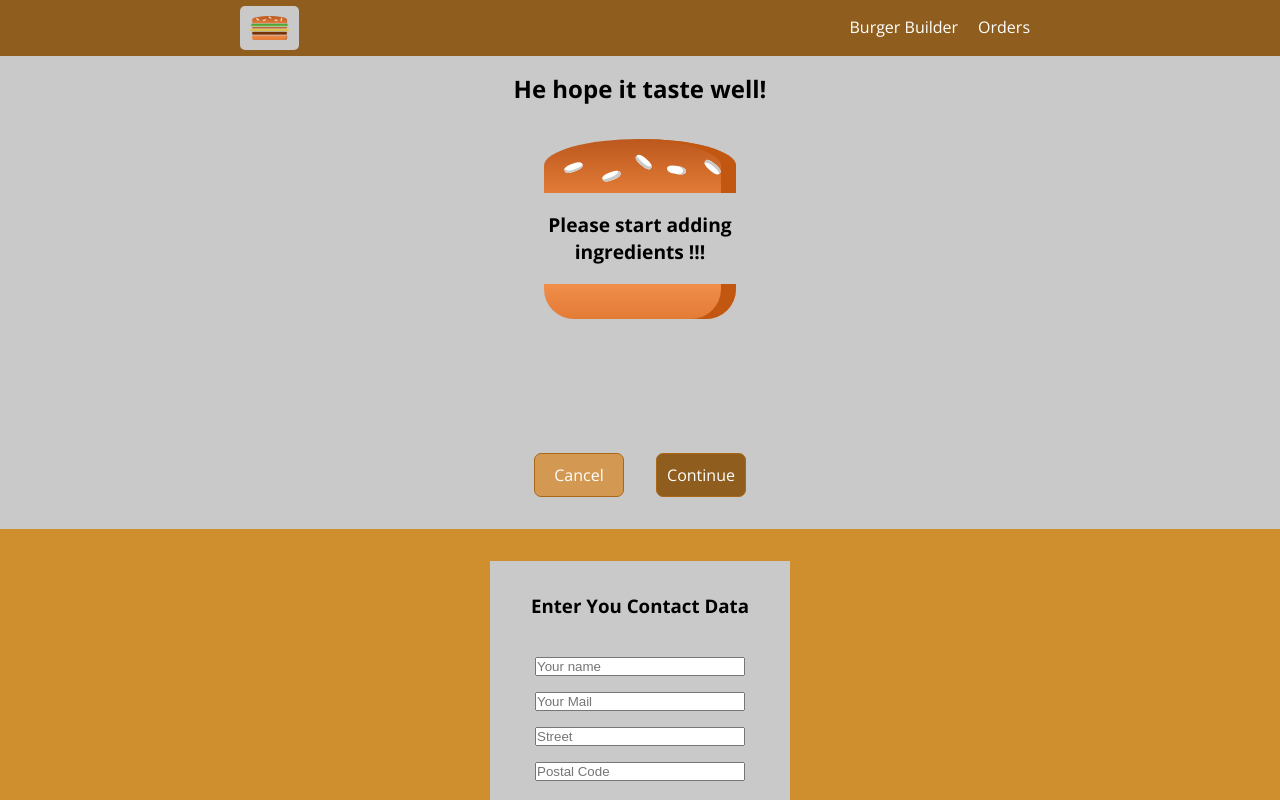
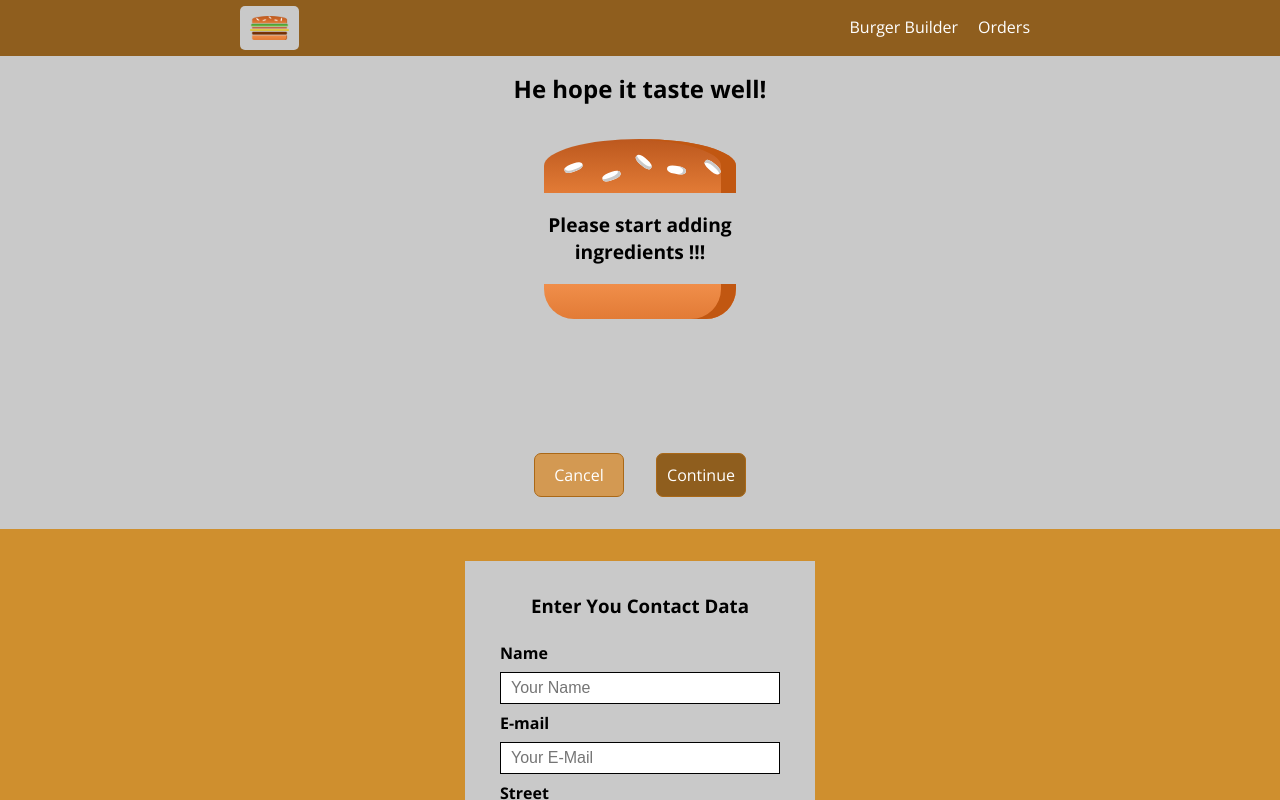
Before and after one commit to radu-alin/burger-builder-with-react, a React (Create React App) app: page /checkout in a window 1280 px wide. Both pictures are taken after a click on the button "Continue". Shown: the top 800 px of the page. Built offline with nearby package versions, Linux system fonts and the light colour scheme.

Commit message:
--- created- component/ui: Input; --- implemented- logic for form validation and submit form to backend Firebase;

```diff
--- a/src/components/Burger/BurgerBuildControls/BurgerBuildControl/BurgerBuildControl.js
+++ b/src/components/Burger/BurgerBuildControls/BurgerBuildControl/BurgerBuildControl.js
@@ -12,13 +12,13 @@ const BurgerBuildControl = ({
     <div classes="label">{label}</div>
     <div>
       <Button
-        type={'less'}
+        type="less"
         onClickAction={ingRemove}
         disabled={buttonLessDisabled}
       >
         Less
       </Button>
-      <Button type={'more'} onClickAction={ingAdd} disabled={false}>
+      <Button type="more" onClickAction={ingAdd} disabled={false}>
         More
       </Button>
     </div>
--- a/src/components/Burger/BurgerBuildControls/BurgerBuildControls.js
+++ b/src/components/Burger/BurgerBuildControls/BurgerBuildControls.js
@@ -50,8 +50,8 @@ const BurgerBuildControls = ({
           <p className="p-1">Price: &#8364; {totalPrice.toFixed(2)}</p>
           {renderButtons}
           <Button
-            type={'more order'}
-            spacing={'my-1'}
+            type="more order"
+            spacing="my-1"
             onClickAction={enableCheckout}
             disabled={!buttonOrderDisabled}
           >
--- a/src/components/Burger/BurgerIngredients/BurgerIngredients.js
+++ b/src/components/Burger/BurgerIngredients/BurgerIngredients.js
@@ -21,9 +21,9 @@ const BurgerIngredients = ({ ingredients }) => {
 
   return (
     <div className="burger-ingredients mg-auto py-1 ">
-      <BurgerIngredient type={'bread-top'} />
+      <BurgerIngredient type="bread-top" />
       {transformedIngredients}
-      <BurgerIngredient type={'bread-bottom'} />
+      <BurgerIngredient type="bread-bottom" />
     </div>
   );
 };
--- a/src/components/Burger/OrderSummary/OrderSummary.js
+++ b/src/components/Burger/OrderSummary/OrderSummary.js
@@ -20,10 +20,10 @@ const OrderSummary = ({
       <ul>{renderIngredients}</ul>
       <h4 className="my-1">Total Price: &#8364; {totalPrice.toFixed(2)}</h4>
       <p>Continue to Checkout ?</p>
-      <Button type={'less order my-1'} onClickAction={cancelPurchase}>
+      <Button type="less order my-1" onClickAction={cancelPurchase}>
         CANCEL
       </Button>
-      <Button type={'more order my-1'} onClickAction={continuePurchase}>
+      <Button type="more order my-1" onClickAction={continuePurchase}>
         CONTINUE
       </Button>
     </Aux>
--- a/src/components/Orders/Orders.js
+++ b/src/components/Orders/Orders.js
@@ -4,10 +4,11 @@ import './Orders.scss';
 
 const Orders = ({ orders }) => {
   const renderOrders = () => {
+    console.log(orders.length);
+    console.log(orders);
     if (orders.length === 0) {
       return <p>Please make an Order</p>;
     }
-    if (orders !== null) {
     return orders.map((order) => {
       return (
         <Order
@@ -18,7 +19,6 @@ const Orders = ({ orders }) => {
         />
       );
     });
-    }
   };
   return (
     <section className="bg-gray-main">
--- a/src/components/UI/Button/Button.scss
+++ b/src/components/UI/Button/Button.scss
@@ -37,6 +37,13 @@
       background-color: #99703f;
       color: white;
     }
+    &:disabled,
+    &:disabled:hover {
+      background-color: #ac9980;
+      border: 1px solid #7e7365;
+      color: #ccc;
+      cursor: not-allowed;
+    }
   }
 
   &.order {
--- /dev/null
+++ b/src/components/UI/Input/Input.js
@@ -0,0 +1,74 @@
+import './Input.scss';
+
+const Input = ({
+  label,
+  elementType,
+  value,
+  onChangeAction,
+  shouldValidate,
+  touched,
+  isValid,
+  ...elementConfig
+}) => {
+  let inputElement = null;
+  let classes = 'input-element';
+  if (!isValid && shouldValidate && touched) {
+    classes = 'input-element invalid';
+  }
+
+  const optionRender = (data) => {
+    return data.map((el) => (
+      <option key={el.value} value={el.value} onChange={onChangeAction}>
+        {el.displayValue}
+      </option>
+    ));
+  };
+
+  switch (elementType) {
+    case 'input':
+      inputElement = (
+        <input
+          className={classes}
+          value={value}
+          onChange={onChangeAction}
+          {...elementConfig}
+        />
+      );
+      break;
+    case 'select':
+      inputElement = (
+        <select className={classes} value={value} onChange={onChangeAction}>
+          {optionRender(elementConfig.options)}
+        </select>
+      );
+      break;
+    case 'textarea':
+      inputElement = (
+        <textarea
+          className={classes}
+          value={value}
+          onChange={onChangeAction}
+          {...elementConfig}
+        />
+      );
+      break;
+    default:
+      inputElement = (
+        <input
+          className={classes}
+          value={value}
+          onChange={onChangeAction}
+          {...elementConfig}
+        />
+      );
+  }
+
+  return (
+    <div className="input">
+      <label>{label}</label>
+      {inputElement}
+    </div>
+  );
+};
+
+export default Input;
--- /dev/null
+++ b/src/components/UI/Input/Input.scss
@@ -0,0 +1,28 @@
+.input {
+  display: block;
+  text-align: left;
+
+  & label {
+    font-weight: bold;
+    display: block;
+    margin: 0.5rem auto 0.5rem auto;
+  }
+
+  & .input-element {
+    width: 100%;
+    height: 2rem;
+    padding-left: 10px;
+    font-size: 1rem;
+    border: 1px solid #000;
+    outline: none;
+
+    &:focus,
+    &:hover {
+      background: #daa972;
+    }
+
+    &.invalid {
+      border: 1px solid #f00;
+    }
+  }
+}
--- a/src/containers/ContactData/ContactData.js
+++ b/src/containers/ContactData/ContactData.js
@@ -1,5 +1,6 @@
 import { Component } from 'react';
 
+import Input from '../../components/UI/Input/Input';
 import Button from '../../components/UI/Button/Button';
 import Spinner from '../../components/UI/Spinner/Spinner';
 
@@ -9,13 +10,104 @@ import './ContactData.scss';
 
 class ContactDataPage extends Component {
   state = {
-    name: '',
-    email: '',
-    address: {
-      street: '',
-      postalCode: '',
+    orderForm: {
+      name: {
+        label: 'Name',
+        elementType: 'input',
+        value: '',
+        elementConfig: {
+          type: 'text',
+          placeholder: 'Your Name',
+        },
+        validation: {
+          required: 'true',
+        },
+        valid: false,
+        touched: false,
+      },
+      email: {
+        label: 'E-mail',
+        elementType: 'input',
+        value: '',
+        elementConfig: {
+          type: 'email',
+          placeholder: 'Your E-Mail',
+        },
+        validation: {
+          required: 'true',
+        },
+        valid: false,
+        touched: false,
+      },
+      street: {
+        label: 'Street',
+        elementType: 'input',
+        value: '',
+        elementConfig: {
+          type: 'text',
+          placeholder: 'Street',
+        },
+        validation: {
+          required: 'true',
+        },
+        valid: false,
+        touched: false,
+      },
+      postalCode: {
+        label: 'Postal Code',
+        elementType: 'input',
+        value: '',
+        elementConfig: {
+          type: 'text',
+          placeholder: 'Postal Code',
+        },
+        validation: {
+          required: 'true',
+          minLength: 5,
+          maxLength: 5,
+        },
+        valid: false,
+        touched: false,
+      },
+      deliveryMethod: {
+        label: 'Delivery method',
+        elementType: 'select',
+        value: 'cheapest',
+        validation: {},
+        valid: true,
+        elementConfig: {
+          options: [
+            { value: 'cheapest', displayValue: 'Cheapest' },
+            { value: 'fastest', displayValue: 'Fastest' },
+          ],
+          placeholder: 'Delivery Method',
+        },
+      },
     },
+    formIsValid: false,
     loading: false,
+  };
+
+  checkValidity = (value, rules) => {
+    let isValid = true;
+    if (rules.required) {
+      isValid = value.trim() !== '' && isValid;
+    }
+    if (rules.minLength) {
+      isValid = value.length >= rules.minLength && isValid;
+    }
+    if (rules.maxLength) {
+      isValid = value.length <= rules.maxLength && isValid;
+    }
+    return isValid;
+  };
+
+  formDataHandler = (data) => {
+    const customerData = {};
+    for (let key in data) {
+      customerData[key] = data[key].value;
+    }
+    return customerData;
   };
 
   orderHandler = (event) => {
@@ -23,19 +115,10 @@ class ContactDataPage extends Component {
     this.setState({ loading: true });
     const date = new Date();
     const data = {
+      customer: this.formDataHandler(this.state.orderForm),
       ingredients: this.props.ingredients,
       totalPrice: this.props.totalPrice,
       orderDate: date.toLocaleString(),
-      customer: {
-        name: 'Alin RADU',
-        address: {
-          street: 'testStreet',
-          zipCode: '550036',
-          country: 'Romania',
-        },
-        email: 'testEmail@test.com',
-      },
-      deliveryMethod: 'fastest',
     };
     axiosFirebase
       .post('/orders.json', data)
@@ -47,19 +130,68 @@ class ContactDataPage extends Component {
         this.setState({ loading: false });
       });
   };
+  /////////////////////////////////////////////////////////////////////////////
+
+  formIsValidHandler = (data) => {
+    let formIsValid = true;
+    for (let key in data) {
+      formIsValid = data[key].valid && formIsValid;
+    }
+    return formIsValid;
+  };
+
+  inputChangedHandler = (event, inputId) => {
+    const updatedOrderForm = {
+      ...this.state.orderForm,
+    };
+    const updatedFormEl = {
+      ...updatedOrderForm[inputId],
+    };
+    updatedFormEl.value = event.target.value;
+    updatedFormEl.touched = true;
+    updatedFormEl.valid = this.checkValidity(
+      updatedFormEl.value,
+      updatedFormEl.validation
+    );
+    updatedOrderForm[inputId] = updatedFormEl;
+
+    const formIsValid = this.formIsValidHandler(updatedOrderForm);
+
+    this.setState({ orderForm: updatedOrderForm, formIsValid: formIsValid });
+  };
+  ////////////////////////////////////////////////udemy238
+  renderInputs = (data) => {
+    const formElementsArray = [];
+    for (let key in data) {
+      formElementsArray.push({
+        id: key,
+        config: data[key],
+      });
+    }
+    const inputs = formElementsArray.map((formEl) => {
+      return (
+        <Input
+          key={formEl.id}
+          label={formEl.config.label}
+          elementType={formEl.config.elementType}
+          value={formEl.config.value}
+          touched={formEl.config.touched}
+          isValid={formEl.config.valid}
+          shouldValidate={formEl.config.validation}
+          onChangeAction={(event) => this.inputChangedHandler(event, formEl.id)}
+          {...formEl.config.elementConfig}
+        />
+      );
+    });
+
+    return inputs;
+  };
 
   renderForm = () => {
     let form = (
-      <form>
-        <input type="text" name="name" placeholder="Your name" />
-        <input type="email" name="email" placeholder="Your Mail" />
-        <input type="text" name="street" placeholder="Street" />
-        <input type="text" name="postal" placeholder="Postal Code" />
-        <Button
-          type={'more'}
-          spacing={'my-1'}
-          onClickAction={this.orderHandler}
-        >
+      <form onSubmit={this.orderHandler}>
+        {this.renderInputs(this.state.orderForm)}
+        <Button type="more" spacing="my-1" disabled={!this.state.formIsValid}>
           Order
         </Button>
       </form>
@@ -76,7 +208,7 @@ class ContactDataPage extends Component {
         <div className="container py-2">
           <div className="contact-data py-2 mg-auto bg-gray-main">
             <h3>Enter You Contact Data</h3>
-            <div className="flexyx-center">{this.renderForm()}</div>
+            <div className="flexyx-center py-1">{this.renderForm()}</div>
           </div>
         </div>
       </section>
--- a/src/containers/ContactData/ContactData.scss
+++ b/src/containers/ContactData/ContactData.scss
@@ -1,18 +1,11 @@
 .contact-data {
-  width: 300px;
-  height: 350px;
+  width: 350px;
+  min-height: 350px;
   text-align: center;
   display: flex;
   flex-direction: column;
 
   & form {
-    margin-top: 1rem;
-    width: 100%;
-
-    & input {
-      width: 70%;
-      display: block;
-      margin: 1rem auto;
-    }
+    width: 80%;
   }
 }
```
Also changed, not shown: src/components/Checkout/CheckoutSummary/CheckoutSummary.js (+2 -10 lines), src/containers/OrdersPage/OrdersPage.js (+7 -6 lines). Lines whose indentation alone changed are shown as unchanged.
